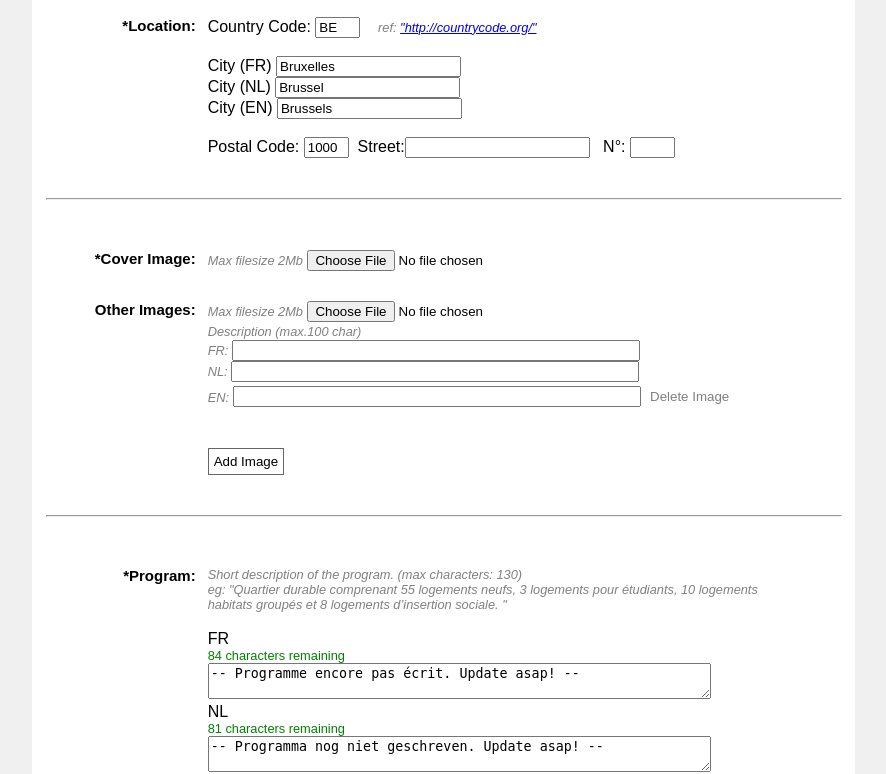
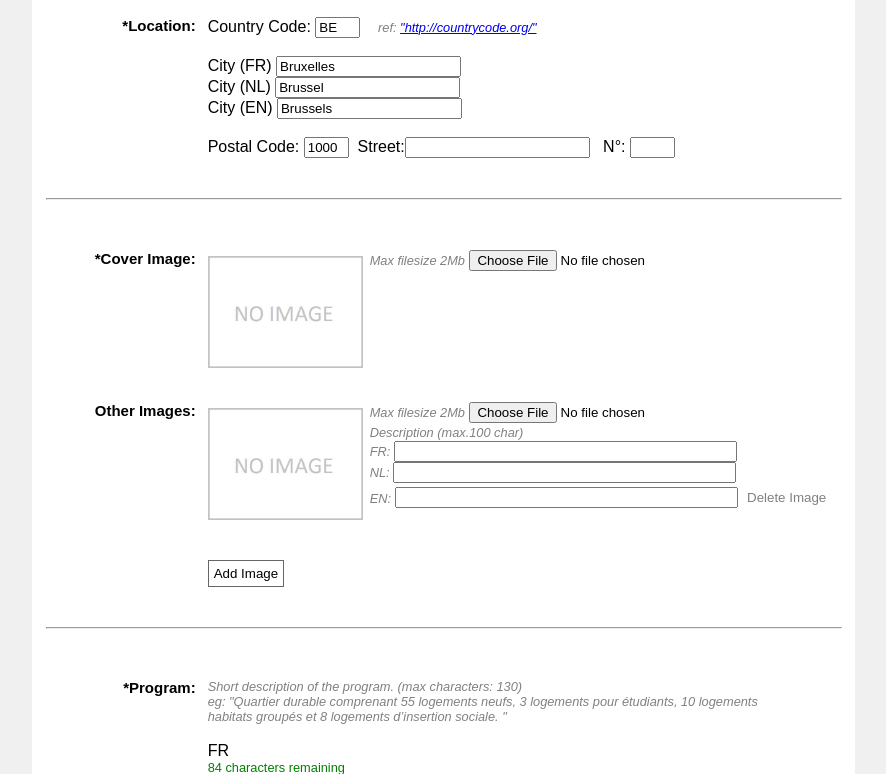
Before and after one commit to helemaalbigt/projectListing, a PHP site: page /admin.php in a window 1280 px wide. Shown: the part 618-1392 px from the top of the page, without its empty margins (213-1099 px from the left). Run offline with PHP 8.4, Linux system fonts and the light colour scheme; a stand-in replaces the project's code that opens the database connection; some libraries are stand-ins or nearby versions.

Commit message:
Added: previews for new image uploads

```diff
--- a/admin.php
+++ b/admin.php
@@ -42,6 +42,7 @@ if (isset($_GET['id'])) {
 		<!-- CSS LINKS -->
 		<link rel="stylesheet" type="text/css" media="all" href="css/style.css" />
 		<!-- JAVASCRIPT LINKS -->
+		<script src="js/jquery-1.11.1.min.js" type="text/javascript"></script>
 		<script type="text/javascript" src="js/script.js"></script>
 		<script type="text/javascript" src="js/charcount.js"></script>
 		<script type="text/javascript">
@@ -361,14 +362,21 @@ if (isset($_GET['id'])) {
 						<label><span class="input_title">*Cover Image:</span></label>
 						<div class="input">
 							<?php
+							$img = APP_FOLDER."/images/noimage.jpg";
 							//if you're editing, display an image
 							if (isset($_GET['id'])) {
 								$img = APP_FOLDER.str_replace("/projectListing", "", $project -> coverimage);
-								echo "<img src=\"" . $img . "\"/><div class=\"description\">current image</div></br>";
 							}
+								echo <<<COVERIMG
+								<img id="coverimage_preview" src="$img"/>
+COVERIMG;
+
 								?>
+
+							<div class="imageinput">
 								<span class="description">Max filesize 2Mb</span>
-							<input id="cover_image" type="file" name="cover_image"/>
+								<input id="cover_image" type="file" name="cover_image" onchange="updatePreviewImage(this)"/>
+							</div>
 						</div>
 					</div>
 
@@ -379,9 +387,11 @@ if (isset($_GET['id'])) {
 							<div id="images" class="copyablefield">
 								<!--hidden empty inputfield that can be coppied-->
 								<div id="image">
+									<img class="otherimage" src="./images/noimage.jpg"/>
+									<div class="imageinput">
 										<span class="duplicate_counterimage"></span>
 								 		<span class="description">Max filesize 2Mb</span>
-									<input type="file" class="inputimage" name="other_images[]" /></br>
+										<input type="file" class="inputimage" name="other_images[]" onchange="updatePreviewImage(this)"/></br>
 										<span class="description">Description (max.100 char)</span></br>
 										<span class="description">FR: </span><input class="large" maxlength="100" type="text" name="other_images_description_FR[]" value=" " /></br>
 										<span class="description">NL: </span><input class="large" maxlength="100" type="text" name="other_images_description_NL[]" value=" " /></br>
@@ -391,7 +401,7 @@ if (isset($_GET['id'])) {
 										<button type="button" class="thin_button" onclick="document.getElementById('image').remove();">
 											Delete Image
 										</button>
-
+									</div>
 									</br></br>
 								</div>
 								<!--load existing fields-->
@@ -414,11 +424,11 @@ if (isset($_GET['id'])) {
 
 									<div id="image_div_$i">
 										<img class="otherimage" src="$Psrc"/>
-										<div class="description">current image</div></br>
 
 										<span class="duplicate_counterimage"></span>
+										<div class="imageinput">
 											<span class="description">Max filesize 2Mb</span>
-										<input id="$ID" class="inputimage" type="file" name="other_images[]" /></br>
+											<input id="$ID" class="inputimage" type="file" name="other_images[]" onchange="updatePreviewImage(this)"/></br>
 											<span class="description">Description (max.100 char)</span></br>
 											<span class="description">FR: </span><input maxlength="120" class="large" type="text" name="other_images_description_FR[]" value="$PdFR" /></br>
 											<span class="description">NL: </span><input maxlength="120" class="large" type="text" name="other_images_description_NL[]" value="$PdNL" /></br>
@@ -428,7 +438,7 @@ if (isset($_GET['id'])) {
 											<button type="button" class="thin_button" onclick="document.getElementById('image_div_$i').remove();">
 												Delete Image
 											</button>
-
+										</div>
 										</br></br>
 									</div>
 EXISTINGIMG;
@@ -438,9 +448,11 @@ EXISTINGIMG;
 								else{
 									echo <<<INPUTIMG
 									<div id="image_div_0">
+										<img class="otherimage" src="./images/noimage.jpg"/>
+										<div class="imageinput">
 											<span class="duplicate_counterimage"></span>
 											<span class="description">Max filesize 2Mb</span>
-										<input id="image_0" class="inputimage" type="file" name="other_images[]" /></br>
+											<input id="image_0" class="inputimage" type="file" name="other_images[]" onchange="updatePreviewImage(this)"/></br>
 											<span class="description">Description (max.100 char)</span></br>
 											<span class="description">FR: </span><input maxlength="120" class="large" type="text" name="other_images_description_FR[]" value=" " /></br>
 											<span class="description">NL: </span><input maxlength="120" class="large" type="text" name="other_images_description_NL[]" value=" " /></br>
@@ -450,7 +462,7 @@ EXISTINGIMG;
 											<button type="button" class="thin_button" onclick="document.getElementById('image_div_0').remove();">
 												Delete Image
 											</button>
-
+										</div>
 										</br></br>
 									</div>
 INPUTIMG;
--- a/css/style.css
+++ b/css/style.css
@@ -87,8 +87,7 @@ span.description, .description {
 }
 
 #inputform_wrapper img, .project_wrapper img {
-	height:113px;
- 	margin:5px 5px 0 0;
+	width: 215px;
 }
 
 .project_wrapper img.otherimage {
@@ -522,6 +521,12 @@ height:100%;
 	width:335px;
 }
 
+#admin #inputform_wrapper img, #admin .project_wrapper img {
+	height:112px;
+	width:155px;
+	margin: 6px 7px 0 0;
+}
+
 /*
  * CONTENT - DATA PREVIEW
  */
--- a/inc/images.inc.php
+++ b/inc/images.inc.php
@@ -169,7 +169,9 @@ class ImageHandler {
 			/*
 			 * If the image is smaller than the max dimensions, keep its dimensions by multiplying by 1
 			 */
-			$s = 1;
+			//$s = 1;
+			//or resize anyway
+			$s = max($max_w / $src_w, $max_h / $src_h);
 		}
 
 		//get new dimensions
--- a/js/script.js
+++ b/js/script.js
@@ -143,6 +143,23 @@ function toggleClass(cb, target, cl) {
 	} else {
 		T.className = T.className+' '+cl;
 	}
+}
+
+/**
+ * In a form, replace preview image when a new image is selected
+ *
+ * @param
+ * @return
+ */
+function updatePreviewImage(input) {
+    if (input.files && input.files[0]) {
+        var reader = new FileReader();
+        reader.onload = function (event) {
+        	//get the img element above the file input and change the src
+           $(input).parent().siblings('img').filter(':first').attr('src', event.target.result);
+        }
+        reader.readAsDataURL(input.files[0]);
+    }
 }
 
 /**
--- a/test.php
+++ b/test.php
@@ -15,7 +15,6 @@ echo htmlspecialchars("<br> test $&", ENT_QUOTES);
 
 echo "<br>";
 
-$new = htmlspecialchars("<a href='test'>Test</a>");
-echo $new; // &lt;a href=&#039;test&#039;&gt;Test&lt;/a&gt;
-header('Location:./test.php?id='.$new);
+$a = array('test' => "ok", 'test2' => "ok", 'test3' => "ok");
+echo count($a);
 ?>
```
Also changed, not shown: images/noimage.jpg (added). Lines whose indentation alone changed are shown as unchanged.
